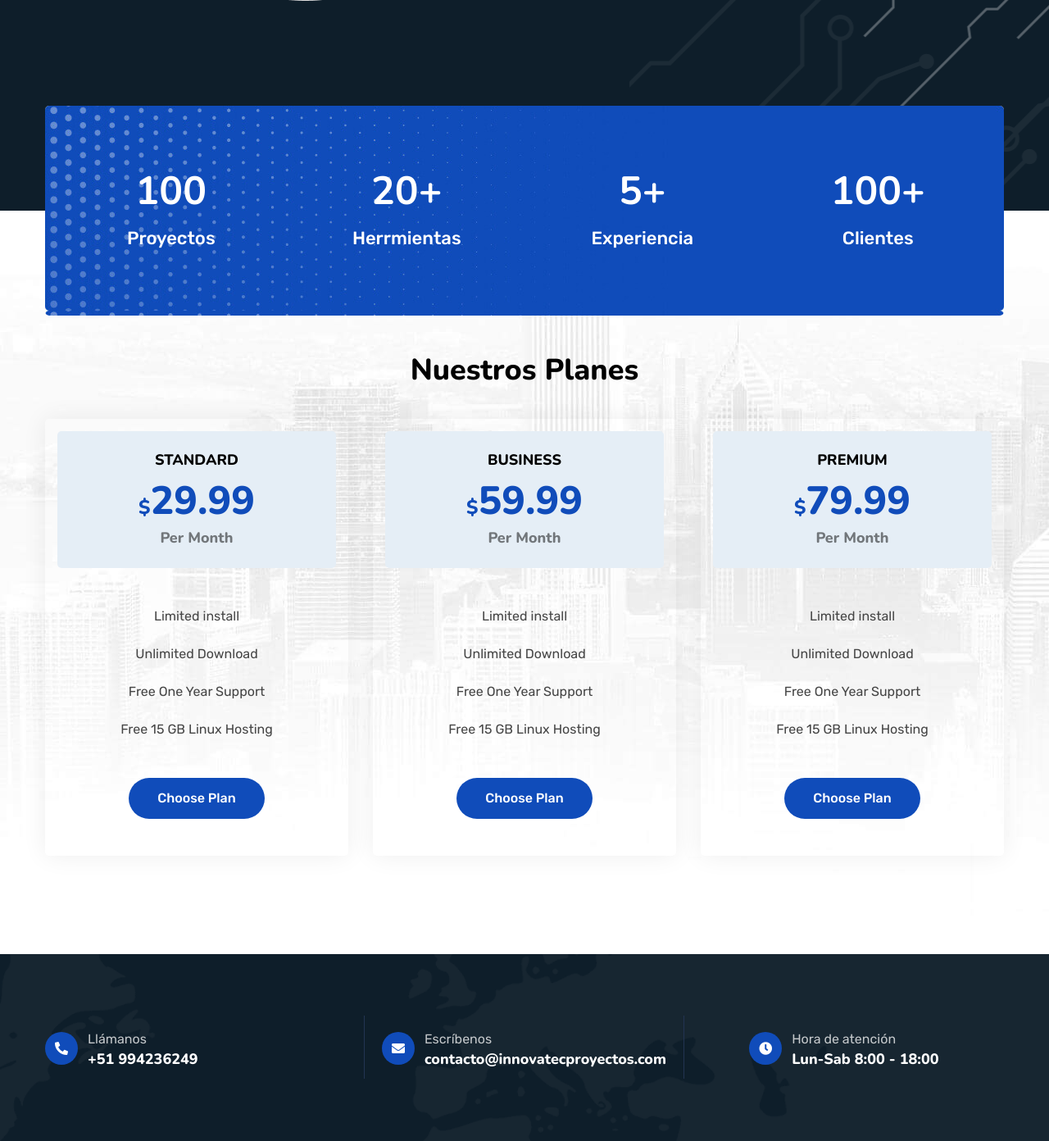
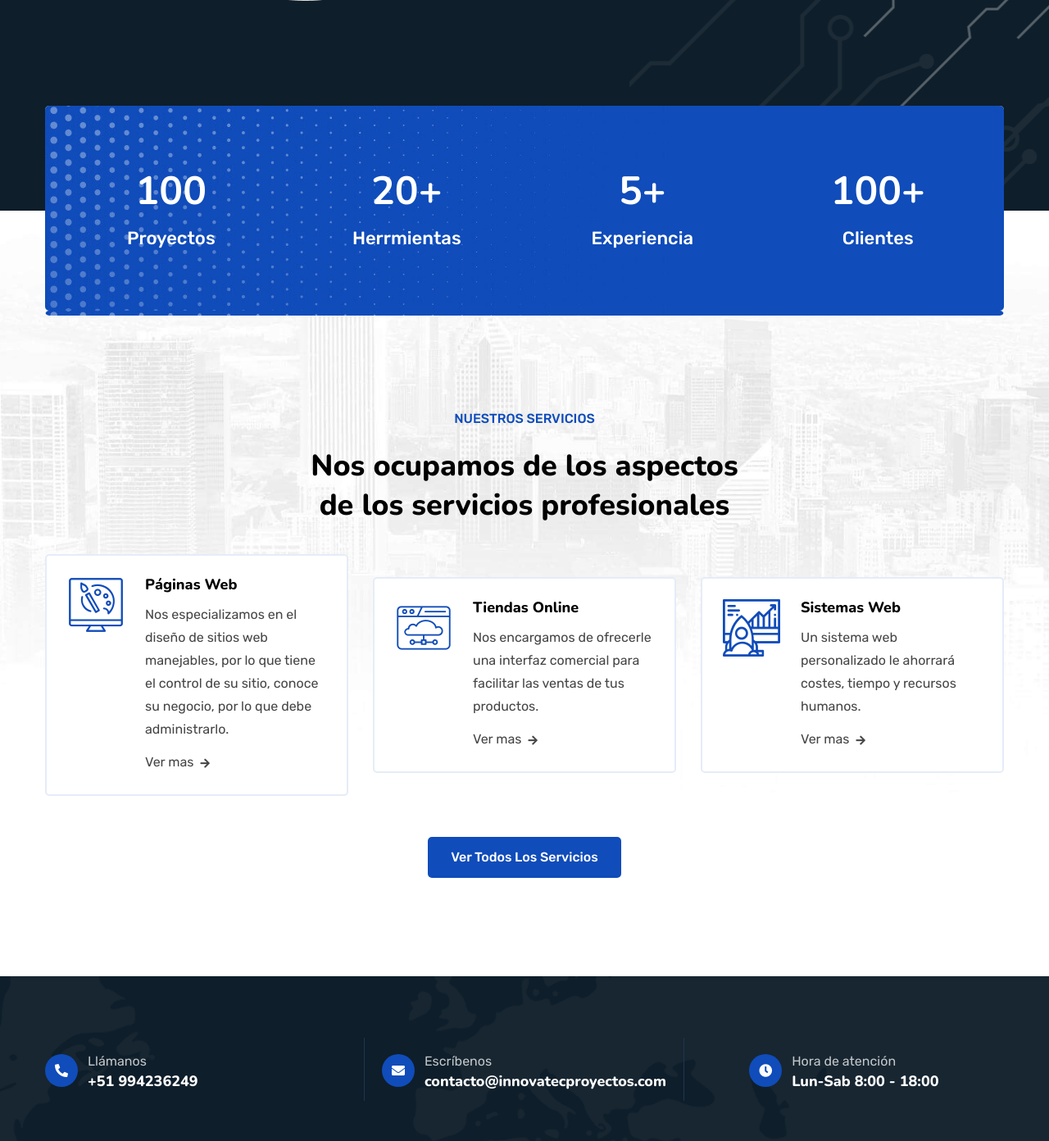
Before and after one commit to iespinoza98/Empresa, a PHP site: page / in a window 1280 px wide. Shown: the part 1914-3306 px from the top of the page at 82% size. Run offline with PHP 8.4, Linux system fonts and the light colour scheme.

Commit message:
Cambios vistas

```diff
--- /dev/null
+++ b/assets/js/personalizados.js
@@ -0,0 +1,61 @@
+function viewDetail (x) {
+    let sName = x.name;
+
+    removeClass();
+    addElements(sName);
+    x.parentNode.className = "active";
+}
+
+function addElements (sName) {
+    let aServicios = {
+        "sDesarrollo": {
+            titulo: "Desarrollo de Páginas Web",
+            descripcion: "Las empresas de hoy necesitan aprovechar al máximo Internet. Por lo tanto, tienen que desarrollar aplicaciones o sitios web donde puedan entregar sus productos o automatizar procesos comerciales.",
+            caracteristicas: ["Buena usabilidad y organización", " Contenido de calidad", "Responsiva", "Diseño adaptado al estilo corporativo"],
+            subtitulo: "La importancia de contar con una página web",
+            parrafo: "Cuando una organización tiene un sitio web, aumenta la reputación de la organización y permite que los clientes aumenten su  confianza en el producto o servicio que ofrece la organización. Los sitios web ayudan a aumentar las ventas, la productividad y el valor de mercado de cualquier PYME"
+        },
+        "sTienda": {
+            titulo: "Tiendas Online",
+            descripcion: "Actualmente es muy importante tener una tienda online por lo que nos encargamos de ofrecerle una interfaz comercial para facilitar las ventas de tus productos.",
+            caracteristicas: ["Diseño Responsive", "Pasarelas de Pago", "Análisis y Reportes", "Complementos Especializados"],
+            subtitulo: "Síntesis para el diseño de tiendas",
+            parrafo: "En la actulidad existen diversas platformas(CMS) que permiten el diseño de tiendas virtuales con mayor rapidez. Para ello adaptamos un diseño exclusivo y estructura integrando todas las funcionalidades y plugins necesarios"
+        },
+        "sSistemas": {
+            titulo: "Sistemas Web",
+            descripcion: "Un sistema web personalizado le ahorrará costes, tiempo y recursos humanos. Como tal, las ganancias de su negocio aumentarán y administrará mejor a sus clientes, proveedores, distribuidores y más.",
+            caracteristicas: ["Ahorran costes de hardware y software.", "Fáciles de usar", "Facilitan el trabajo colaborativo y a distancia", "Escalables y de rápida actualización"],
+            subtitulo: "Será más eficiente; podrá ganar más y gastará menos.",
+            parrafo: "Utilice aplicaciones web para ahorrar dinero. Aprovechará mejor su tiempo porque no tiene que preocuparse por aprender nuevos programas, mantenerlos o hacer copias de seguridad de sus datos, y puede trabajar desde cualquier lugar."
+        }
+    };
+
+    let oServicio = aServicios[sName];
+
+    $('#contentsService').empty();
+    $('#contentsService').append('<div class="image mb-40"> <img src="assets/images/services/service-details.jpg" alt="Service Details"> </div>');
+    $('#contentsService').append('<h2>' + oServicio.titulo + '</h2>');
+    $('#contentsService').append('<p>' + oServicio.descripcion + '</p>');
+    if (oServicio.caracteristicas.length > 0) {
+        let sListCaracters = '<ul class="list-style-three pt-15 pb-30">';
+
+        for (let i = 0, n = oServicio.caracteristicas.length; i < n; i++) {
+            sListCaracters += '<li>' + oServicio.caracteristicas[i] + '</li>';
+        }
+        sListCaracters += '</ul>';
+        $('#contentsService').append(sListCaracters);
+    }
+    $('#contentsService').append('<h3>' + oServicio.subtitulo + '</h3>');
+    $('#contentsService').append('<p>' + oServicio.parrafo + '</p>');
+
+}
+function removeClass () {
+    let aServices = document.getElementsByName("dservicio");
+
+    for (let i = 0, n = aServices.length; i < n; i++) {
+        let oService = aServices[i];
+
+        oService.className = "";
+    }
+}
--- a/contacto.php
+++ b/contacto.php
@@ -10,7 +10,7 @@
                     <h1 class="page-title">Contáctanos</h1>
                     <nav aria-label="breadcrumb">
                         <ol class="breadcrumb">
-                            <li class="breadcrumb-item"><a href="index.html">InnovatecTI</a></li>
+                            <li class="breadcrumb-item"><a href="index.html">Innovatec TI</a></li>
                             <li class="breadcrumb-item active">Contacto</li>
                         </ol>
                     </nav>
--- a/header.php
+++ b/header.php
@@ -29,6 +29,8 @@
     <link rel="stylesheet" href="assets/css/slick.css">
     <!--====== Main Style ======-->
     <link rel="stylesheet" href="assets/css/style.css">
+    <script src="https://ajax.googleapis.com/ajax/libs/jquery/3.6.0/jquery.min.js"></script>
+    <script src="assets/js/personalizados.js"></script>
 
 </head>
 <body>
--- a/index.php
+++ b/index.php
@@ -37,7 +37,7 @@
                             <div class="service-hover bg-blue text-white">
                                 <h3>Adaptación a dispositivos</h3>
                                 <p>Alrededor del 60-70% de todas las personas visitan una página web a través de un dispositivo móvil</p>
-                                <a href="service-details.html" class="theme-btn">Learn More</a>
+                                <a href="servicios.php" class="theme-btn">Ver mas</a>
                             </div>
                         </div>
                     </div>
@@ -54,7 +54,7 @@
                             <div class="service-hover bg-blue text-white">
                                 <h3>Optimización SEO</h3>
                                 <p>De nada sirve tener un sitio web empresarial hermoso si no es visible en Google</p>
-                                <a href="service-details.html" class="theme-btn">Learn More</a>
+                                <a href="servicios.php" class="theme-btn">Ver mas</a>
                             </div>
                         </div>
                     </div>
@@ -71,7 +71,7 @@
                             <div class="service-hover bg-blue text-white">
                                 <h3>Buena usabilidad y organización</h3>
                                 <p>Dale el control absoluto y facilita la navegación al usuario para que se siente cómodo</p>
-                                <a href="service-details.html" class="theme-btn">Learn More</a>
+                                <a href="servicios.php" class="theme-btn">Ver mas</a>
                             </div>
                         </div>
                     </div>
@@ -88,7 +88,7 @@
                             <div class="service-hover bg-blue text-white">
                                 <h3>Web segura</h3>
                                 <p>Software actualizado para evitar intentos de piratería y realizar copias de seguridad con regularidad en caso de pérdida de datos</p>
-                                <a href="service-details.html" class="theme-btn">Learn More</a>
+                                <a href="servicios.php" class="theme-btn">Ver mas</a>
                             </div>
                         </div>
                     </div>
@@ -123,6 +123,7 @@
                         </div>
                     </div>
                 </div>
+
                 <div class="fact-counter-inner br-5 px-25 pt-80 pb-30 text-white text-center" style="background-image: url(assets/images/counter/counter-bg.jpg)">
                     <div class="row">
                         <div class="col-lg-3 col-sm-6">
@@ -155,64 +156,58 @@
         </section>
         <!-- About Section End -->
 
-        <!-- Pricing Section Start -->
-        <br><section class="pricing-section pt-115 rpt-95 pb-90 rpb-70" style="background-image: url(assets/images/feature/feature-bg.jpg);">
+        <section class="featured-section bgs-cover pt-240 rpt-150 pb-120 rpb-100" style="background-image: url(assets/images/feature/feature-bg.jpg);">
             <div class="container">
-                <div class="section-title text-center mb-35"><br>
-                    <h2>Nuestros Planes</h2>
-                </div>
                 <div class="row justify-content-center">
-                    <div class="col-lg-4 col-sm-6">
-                        <div class="pricing-item wow fadeInUp delay-0-2s">
-                            <div class="pricing-header">
-                                <h5 class="pricing-title">Standard</h5>
-                                <span class="price">29.99</span>
-                                <h5 class="pricing-time">Per Month</h5>
-                            </div>
-                            <ul>
-                                <li>Limited install</li>
-                                <li>Unlimited Download</li>
-                                <li>Free One Year Support</li>
-                                <li>Free 15 GB Linux Hosting</li>
-                            </ul>
-                            <a class="theme-btn btn-circle" href="#">Choose Plan</a>
+                    <div class="col-lg-6 col-md-8 col-sm-10">
+                        <div class="section-title text-center mb-35">
+                            <span class="sub-title">NUESTROS SERVICIOS</span>
+                            <h2>Nos ocupamos de los aspectos de los servicios profesionales</h2>
                         </div>
                     </div>
-                    <div class="col-lg-4 col-sm-6">
-                        <div class="pricing-item wow fadeInUp delay-0-4s">
-                            <div class="pricing-header">
-                                <h5 class="pricing-title">BUSINESS</h5>
-                                <span class="price">59.99</span>
-                                <h5 class="pricing-time">Per Month</h5>
                 </div>
-                            <ul>
-                                <li>Limited install</li>
-                                <li>Unlimited Download</li>
-                                <li>Free One Year Support</li>
-                                <li>Free 15 GB Linux Hosting</li>
-                            </ul>
-                            <a class="theme-btn btn-circle" href="#">Choose Plan</a>
+                <div class="row align-items-center">
+                    <div class="col-xl-4 col-md-6">
+                        <div class="feature-item wow fadeInUp delay-0-2s">
+                            <div class="icon">
+                                <i class="flaticon flaticon-art"></i>
+                            </div>
+                            <div class="feature-content">
+                                <h5>Páginas Web</h5>
+                                <p>Nos especializamos en el diseño de sitios web manejables, por lo que tiene el control de su sitio, conoce su negocio, por lo que debe administrarlo.</p>
+                                <a href="servicios.php" class="learn-more">Ver mas <i class="fas fa-arrow-right"></i></a>
                             </div>
                         </div>
-                    <div class="col-lg-4 col-sm-6">
-                        <div class="pricing-item wow fadeInUp delay-0-6s">
-                            <div class="pricing-header">
-                                <h5 class="pricing-title">PREMIUM</h5>
-                                <span class="price">79.99</span>
-                                <h5 class="pricing-time">Per Month</h5>
                     </div>
-                            <ul>
-                                <li>Limited install</li>
-                                <li>Unlimited Download</li>
-                                <li>Free One Year Support</li>
-                                <li>Free 15 GB Linux Hosting</li>
-                            </ul>
-                            <a class="theme-btn btn-circle" href="#">Choose Plan</a>
+                    <div class="col-xl-4 col-md-6">
+                        <div class="feature-item wow fadeInUp delay-0-4s">
+                            <div class="icon">
+                                <i class="flaticon flaticon-cloud-computing-1"></i>
+                            </div>
+                            <div class="feature-content">
+                                <h5>Tiendas Online</h5>
+                                <p>Nos encargamos de ofrecerle una interfaz comercial para facilitar las ventas de tus productos.</p>
+                                <a href="servicios.php" class="learn-more">Ver mas <i class="fas fa-arrow-right"></i></a>
+                            </div>
+                        </div>
+                    </div>
+                    <div class="col-xl-4 col-md-6">
+                        <div class="feature-item wow fadeInUp delay-0-6s">
+                            <div class="icon">
+                                <i class="flaticon flaticon-development-3"></i>
+                            </div>
+                            <div class="feature-content">
+                                <h5>Sistemas Web</h5>
+                                <p>Un sistema web personalizado le ahorrará costes, tiempo y recursos humanos.</p>
+                                <a href="servicios.php" class="learn-more">Ver mas <i class="fas fa-arrow-right"></i></a>
                             </div>
                         </div>
                     </div>
                 </div>
+                <div class="feature-btn text-center mt-20">
+                    <a href="servicios.php" class="theme-btn">Ver todos los servicios</a>
+                </div>
+            </div>
         </section>
-        <!-- Pricing Section End -->
 
         <?php include ("footer.php"); ?>
--- a/portafolio.php
+++ b/portafolio.php
@@ -9,7 +9,7 @@
                     <h1 class="page-title">Proyectos</h1>
                     <nav aria-label="breadcrumb">
                         <ol class="breadcrumb">
-                            <li class="breadcrumb-item"><a href="index.php">Innovatec Proyectos</a></li>
+                            <li class="breadcrumb-item"><a href="index.php">Innovatec TI</a></li>
                             <li class="breadcrumb-item active">Nuestros Proyectos</li>
                         </ol>
                     </nav>
@@ -25,7 +25,7 @@
                <ul class="portfolio-filter mb-45">
                     <li data-filter="*" class="current">Todo</li>
                     <li data-filter=".sistemas_web">Sistemas Web</li>
-                    <li data-filter=".apps">Apps</li>
+                    <!-- <li data-filter=".apps">Apps</li> -->
                     <li data-filter=".ecommerce">Tiendas Virtuales</li>
                     <li data-filter=".web">Paginas Web</li>
                     <li data-filter=".diseño_grafico">Diseño Grafico</li>
```
Also changed, not shown: nosotros.php (+15 -37 lines), servicios.php (+17 -17 lines), assets/images/client-logo/asasd.png (renamed from assets/images/client-logo/client-logo-6.png), assets/images/client-logo/client-logo-5.png, assets/images/client-logo/client-logo-66.png (added). Lines whose indentation alone changed are shown as unchanged.
